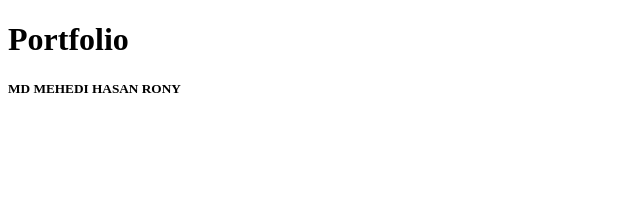
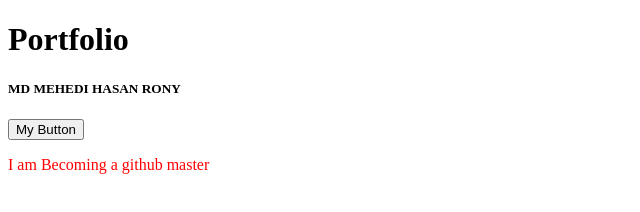
Before and after one commit to ronyvaiyaauniqued01/portfolio, a plain HTML site: page index.html in a window 1280 px wide. Shown: the whole page, without its empty margins (0-640 px from the left). Drawn offline with Linux system fonts and the light colour scheme.

Commit message:
adding style.css

```diff
--- a/index.html
+++ b/index.html
@@ -5,9 +5,12 @@
     <meta http-equiv="X-UA-Compatible" content="IE=edge">
     <meta name="viewport" content="width=device-width, initial-scale=1.0">
     <title>Document</title>
+    <link rel="stylesheet" href="style.css">
 </head>
 <body>
     <h1>Portfolio</h1>
     <h5>MD MEHEDI HASAN RONY</h5>
+    <button>My Button</button>
+    <p>I am Becoming a github master</p>
 </body>
 </html>
--- /dev/null
+++ b/style.css
@@ -0,0 +1,3 @@
+p{
+    color:red;
+}
```
Also changed, not shown: 1 other file.
